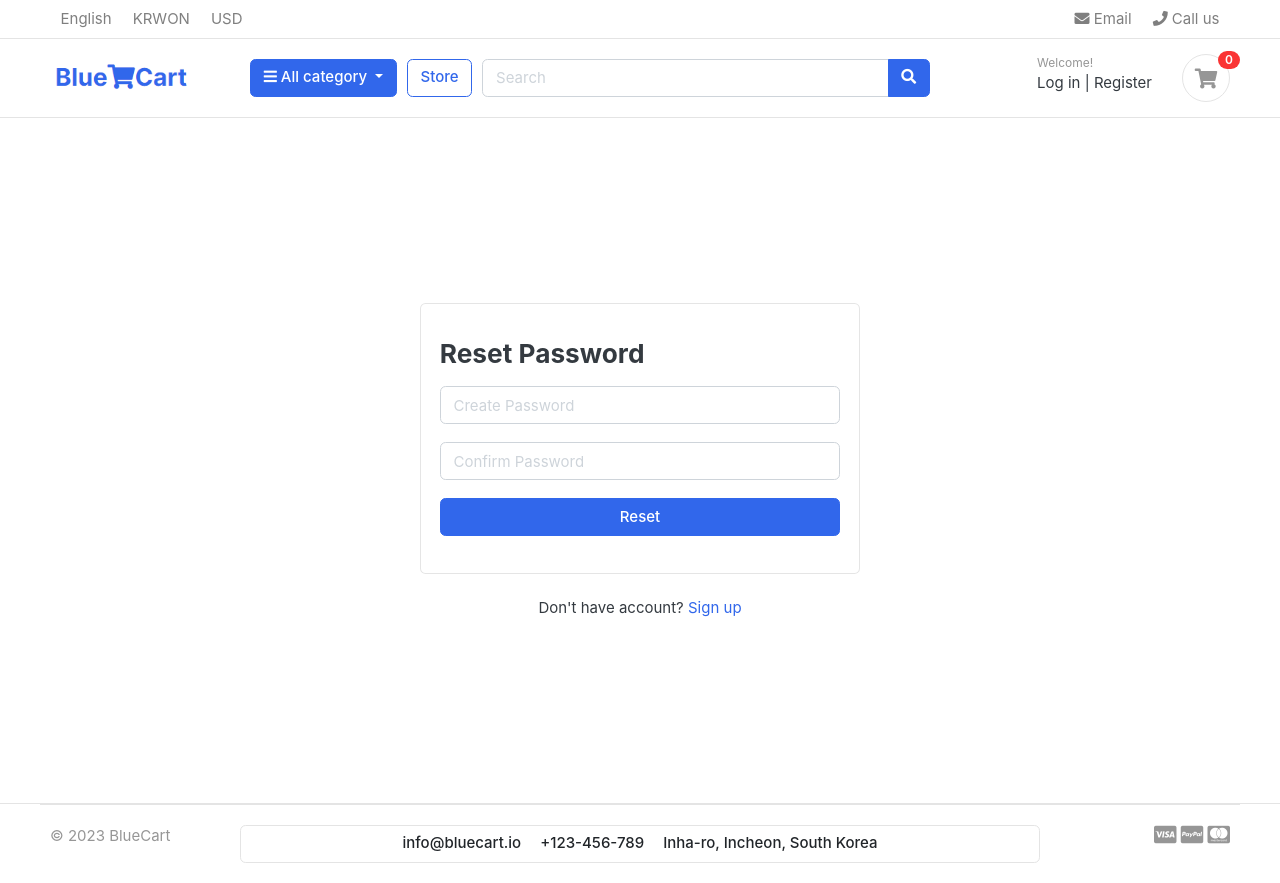
After one commit to Jamshid-Ganiev/BlueCart-django, a Django app: page /accounts/resetPassword/ in a window 1280 px wide. The commit adds this page. Run offline with Django 4.2, Linux system fonts and the light colour scheme; data that the repository does not hold is empty; some libraries are stand-ins or nearby versions; some web fonts are replaced.

Commit message:
Add Forgot Password and Reset Password features

```diff
--- a/accounts/urls.py
+++ b/accounts/urls.py
@@ -1,4 +1,4 @@
-from .views import register, login, logout, activate, dashboard
+from .views import register, login, logout, activate, dashboard, forgotPassword, resetpassword_validate, resetPassword
 from django.urls import path
 
 app_name='accounts'
@@ -8,6 +8,9 @@ urlpatterns = [
     path('logout/', logout, name='logout'),
     path('dashboard/', dashboard, name='dashboard'),
     path('', dashboard, name='dashboard'),
+    path('forgotPassword/', forgotPassword, name='forgotPassword'),
+    path('resetPassword/', resetPassword, name='resetPassword'),
+    path('resetpassword_validate/<uidb64>/<token>/', resetpassword_validate, name='resetpassword_validate'),
 
     path('activate/<uidb64>/<token>/', activate, name='activate'),
 
--- a/accounts/views.py
+++ b/accounts/views.py
@@ -105,3 +105,68 @@ def activate(request, uidb64, token):
 @login_required(login_url = 'accounts:login')
 def dashboard(request):
     return render(request, 'accounts/dashboard.html')
+
+
+def forgotPassword(request):
+    if request.method == 'POST':
+        email = request.POST['email']
+
+        if Account.objects.filter(email=email).exists():
+            user = Account.objects.get(email__exact=email)
+
+            # RESET EMAIL PASSWORD
+            current_site = get_current_site(request)
+            mail_subject = 'Reset Your Password'
+            message = render_to_string('accounts/reset_email_password.html', {
+                'user': user,
+                'domain': current_site,
+                'uid': urlsafe_base64_encode(force_bytes(user.pk)),
+                'token': default_token_generator.make_token(user),
+            })
+            to_email = email
+            send_email = EmailMessage(mail_subject, message, to=[to_email])
+            send_email.send()
+
+            messages.success(request, 'Password reset email has been sent to your email address. Please check it out.')
+            return redirect('accounts:login')
+        else:
+            messages.warning(request, 'Account does not exist!')
+            return redirect('accounts:forgotPassword')
+
+    return render(request, 'accounts/forgotPassword.html')
+
+
+def resetpassword_validate(request, uidb64, token):
+    try:
+        uid = urlsafe_base64_decode(uidb64).decode()
+        user = Account._default_manager.get(pk=uid)
+    except(TypeError, ValueError, OverflowError, Account.DoesNotExist):
+        user = None
+
+    if user is not None and default_token_generator.check_token(user, token):
+        request.session['uid'] = uid
+        messages.success(request, "Please reset your password!")
+        return redirect('accounts:resetPassword')
+    else:
+        messages.warning(request, 'This link has expired!')
+        return redirect('accounts:login')
+
+
+def resetPassword(request):
+    if request.method == 'POST':
+        password = request.POST['password']
+        confirm_password = request.POST['confirm_password']
+
+        if password == confirm_password:
+            uid = request.session.get('uid')
+            user = Account.objects.get(pk=uid)
+            user.set_password(password)
+            user.save()
+
+            messages.success(request, 'Password Reset Successful!')
+            return redirect('accounts:login')
+        else:
+            messages.danger(request, "Passwords do not match!")
+            return redirect('resetPassword')
+    else:
+        return render(request, 'accounts/resetPassword.html')
--- a/carts/urls.py
+++ b/carts/urls.py
@@ -4,7 +4,7 @@ from .views import cart, add_cart, remove_cart, remove_cart_item
 app_name = "carts"
 urlpatterns = [
 
-    path('', cart, name="cart"),
+    path('carts/', cart, name="cart"),
     path('add_cart/<int:product_id>/', add_cart, name="add_cart"),
     path('remove_cart/<int:product_id>/<int:cart_item_id>/', remove_cart, name="remove_cart"),
     path('remove_cart_item/<int:product_id>/<int:cart_item_id>/', remove_cart_item, name="remove_cart_item"),
--- a/templates/accounts/register.html
+++ b/templates/accounts/register.html
@@ -3,9 +3,9 @@
 {% block content %}
     <section class="section-content padding-y">
 
-        <div class="card mx-auto" style="max-width:520px; margin-top:40px;">
+        <div class="card mx-auto" style="max-width:620px; margin-top:10px;">
           <article class="card-body">
-            <header class="mb-4"><h4 class="card-title">Sign up</h4></header>
+            <header class="mb-4"><h2 class="card-title text-center">Sign up</h2></header>
 
             <!-- FORM START -->
             <form action="{% url 'accounts:register' %}" method="POST">
--- /dev/null
+++ b/templates/accounts/resetPassword.html
@@ -0,0 +1,33 @@
+{% extends 'base.html' %}
+
+{% block content %}
+
+    <section class="section-content padding-y" style="min-height:80vh;">
+            <div class="card mx-auto" style="max-width: 440px; margin-top:100px;">
+            <div class="card-body">
+
+                <h3 class="card-title my-3">Reset Password</h3>
+
+                <form action="{% url 'accounts:resetPassword' %}" method="POST">
+                    {% csrf_token %}
+                    <div class="form-group">
+                        <input type="password" class="form-control" placeholder="Create Password" name="password">
+                    </div>
+
+                    <div class="form-group">
+                        <input type="password" class="form-control" placeholder="Confirm Password" name="confirm_password">
+                    </div>
+
+                    <div class="form-group">
+                        <button type="submit" class="btn btn-primary btn-block"> Reset  </button>
+                    </div>
+                </form>
+
+            </div>
+            </div>
+
+            <p class="text-center mt-4">Don't have account? <a href="{% url 'accounts:register' %}">Sign up</a></p>
+            <br><br>
+
+    </section>
+{% endblock %}
--- a/templates/includes/alerts.html
+++ b/templates/includes/alerts.html
@@ -2,7 +2,7 @@
     <div class="messages my-3"></div>
         {% for message in messages %}
 
-            <div class="alert alert-{{ message.tags }} text-center text-dark" role="alert" id="message">
+            <div class="alert alert-{{ message.tags }} text-center text-dark h5" role="alert" id="message">
                 {{ message }}
             </div>
 
```
Also changed, not shown: templates/accounts/forgotPassword.html (added, +34 -0 lines), templates/accounts/login.html (+5 -4 lines), templates/accounts/reset_email_password.html (added, +10 -0 lines).
